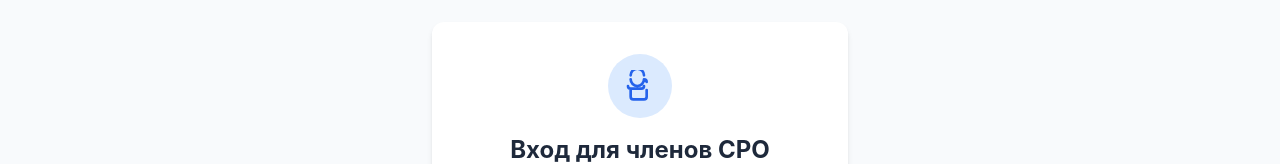
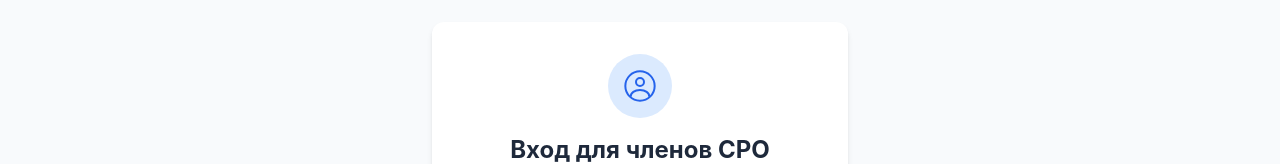
Before and after one commit to todmiv/sro-noso-webapp, a React (Vite) app: page /sro-noso-webapp/login in a window 1280 px wide. Shown: the part 122-286 px from the top of the page. Built offline with nearby package versions, Linux system fonts and the light colour scheme.

Commit message:
Update login page icon to user profile representation
Replaces the abstract security icon with a more appropriate user profile icon to better represent member login functionality and improve visual consistency with the authentication context

```diff
--- a/src/pages/LoginPage.tsx
+++ b/src/pages/LoginPage.tsx
@@ -21,8 +21,10 @@ const LoginPage = () => {
       <div className="w-full bg-white p-8 rounded-xl shadow-md">
         <div className="text-center mb-6">
           <div className="mx-auto bg-blue-100 p-3 rounded-full w-16 h-16 flex items-center justify-center mb-4">
-            <svg className="icon-xl text-blue-600" fill="none" stroke="currentColor" viewBox="0 0 24 24" xmlns="http://www.w3.org/2000/svg">
-              <path strokeLinecap="round" strokeLinejoin="round" strokeWidth="2" d="M15 7a2 2 0 012 2m-2-5a5 5 0 00-10 0m10 8a2 2 0 01-2 2H5a2 2 0 01-2-2m2-5a5 5 0 0010 0m-10 8v5a2 2 0 002 2h8a2 2 0 002-2v-5" />
+            <svg className="icon-xl text-blue-600" fill="none" stroke="currentColor" viewBox="0 0 24 24" strokeWidth="1.5">
+              <circle cx="12" cy="12" r="11"/>
+              <circle cx="12" cy="9" r="3"/>
+              <path d="M5 20c0-3 3-5 7-5s7 2 7 5"/>
             </svg>
           </div>
           <h2 className="text-2xl font-bold text-gray-800">Вход для членов СРО</h2>
```
